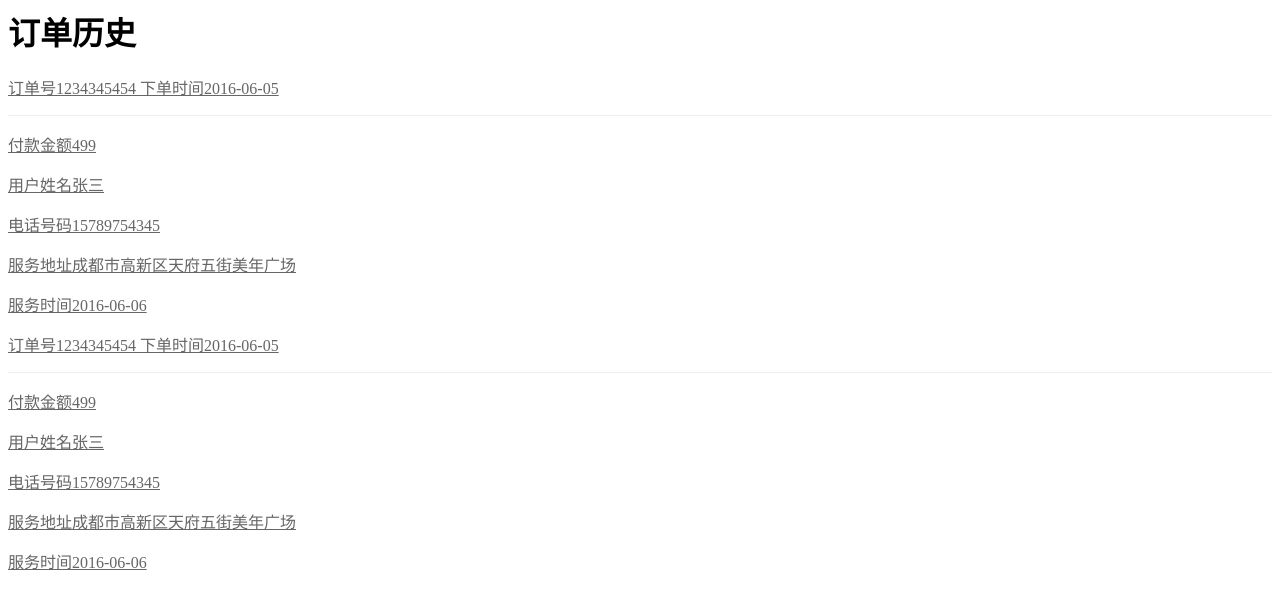
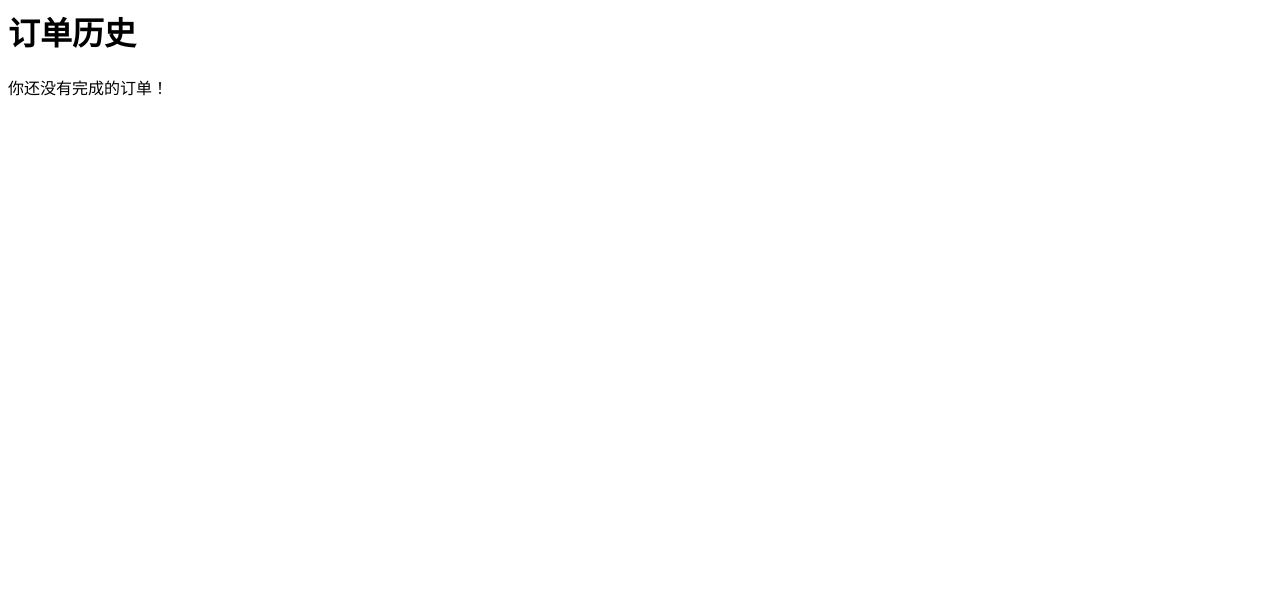
Before and after one commit to kerenTeam/chef.zlzmm.com, a CodeIgniter app: the page made by wxchef/views/chef/chefOrderHistory.php in a window 1280 px wide. Shown: the top 609 px of the page. Run offline with CodeIgniter, Linux system fonts and the light colour scheme.

Commit message:
no message

```diff
--- a/wxchef/controllers/home.php
+++ b/wxchef/controllers/home.php
@@ -890,7 +890,7 @@ class home extends CI_Controller
 		{
 
 			$a['Name'] = $_POST['name'];
-			$a['Address'] = $_POST['cho_City'].$_POST['cho_Area'].$_POST['cho_Insurer'].$_POST['address'];
+			$a['Address'] = $_POST['myaddress'].'-'.$_POST['address'];
 			$a['GoodsPhone'] = $_POST['GoodsPhone'];
 			$a['SparePhone'] = $_POST['SparePhone'];
 			if(!isset($_POST['IsDefault'])){
@@ -898,6 +898,7 @@ class home extends CI_Controller
 			}else{
 				$a['IsDefault'] = $_POST['IsDefault'];
 			}
+
 			$b = json_encode($a);
 			$postadd = curl_post(POSTAPI."API_MenberAddress?dis=xz",$b);
 			if($postadd != ''){
--- a/wxchef/views/chef/chefOrderHistory.php
+++ b/wxchef/views/chef/chefOrderHistory.php
@@ -12,32 +12,26 @@
     </h1>
   </header>
   <div class="manage am-margin-bottom-sm">
+  <?php if(!empty($chefOrder)):?>
+    <?php foreach($chefOrder as $val):?>
     <div class="manageOrder am-padding-sm am-shadow am-margin-bottom-lg">
-      <a href="<?php echo site_url('chef/chefOrder');?>">
+      <a href="<?php echo site_url('chef/chefOrder?id=').$val['poorderid'];?>">
         <p class="am-cf manageBor botbor">
-          <span class="am-fl am-text-sm">订单号1234345454</span>
-          <span class="am-fr am-text-sm">下单时间2016-06-05</span>
+          <span class="am-fl am-text-sm">订单号:<?=$val['billno'];?></span>
+          <span class="am-fr am-text-sm">下单时间:<?=$val['billdate'];?></span>
         </p>
-        <p>付款金额<span class="am-icon-cny am-text-lg am-fr red">499</span></p>
-        <p>用户姓名<span class="am-fr">张三</span></p>
-        <p>电话号码<span class="am-fr">15789754345</span></p>
-        <p>服务地址<span class="am-fr">成都市高新区天府五街美年广场</span></p>
-        <p>服务时间<span class="am-fr">2016-06-06</span></p>
+        <p>付款金额<span class="am-icon-cny am-text-lg am-fr red"><?=$val['amount'];?></span></p>
+        <p>用户姓名<span class="am-fr"><?=$val['name'];?></span></p>
+        <p>电话号码<span class="am-fr">12344567</span></p>
+        <p>服务地址<span class="am-fr"><?=$val['address']?></span></p>
+        <p>服务时间<span class="am-fr"><?=$val['appointmenttime']?></span></p>
       </a>
     </div>
-    <div class="manageOrder am-padding-sm am-shadow am-margin-bottom-lg">
-      <a href="<?php echo site_url('chef/chefOrder');?>">
-        <p class="am-cf manageBor botbor">
-          <span class="am-fl am-text-sm">订单号1234345454</span>
-          <span class="am-fr am-text-sm">下单时间2016-06-05</span>
-        </p>
-        <p>付款金额<span class="am-icon-cny am-text-lg am-fr red">499</span></p>
-        <p>用户姓名<span class="am-fr">张三</span></p>
-        <p>电话号码<span class="am-fr">15789754345</span></p>
-        <p>服务地址<span class="am-fr">成都市高新区天府五街美年广场</span></p>
-        <p>服务时间<span class="am-fr">2016-06-06</span></p>
-      </a>
-    </div>
+    <?php endforeach;?>
+  <?php else:?>
+    <div>你还没有完成的订单！</div>
+  <?php endif;?>
+
     </div>
   </body>
 </html>
```
Also changed, not shown: wxchef/controllers/chef.php (+7 -5 lines), wxchef/views/addressAdd2.php (+5 -7 lines).
